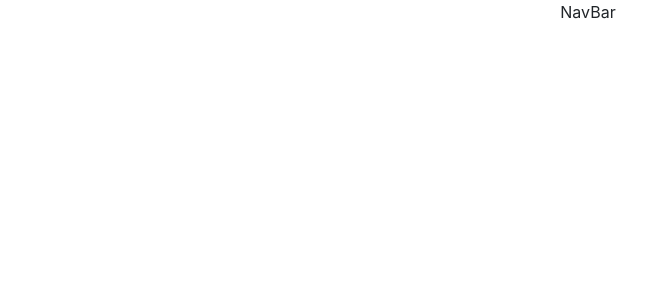
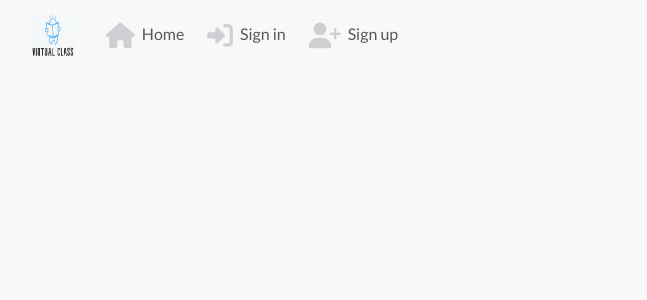
Before and after one commit to robinoldman/virtualclass, a React (Create React App) app: page / in a window 1280 px wide. Shown: the top 300 px of the page, without its empty margins (52-699 px from the left). Built offline with nearby package versions, Linux system fonts and the light colour scheme.

Commit message:
add nav bar css

```diff
--- a/public/index.html
+++ b/public/index.html
@@ -2,7 +2,7 @@
 <html lang="en">
   <head>
     <meta charset="utf-8" />
-    <link rel="icon" href="%PUBLIC_URL%/favicon.ico" />
+    <link rel="icon" href="%PUBLIC_URL%/logo-small.png" />
     <meta name="viewport" content="width=device-width, initial-scale=1" />
     <meta name="theme-color" content="#000000" />
     <meta
@@ -10,6 +10,10 @@
       content="Web site created using create-react-app"
     />
     <link rel="apple-touch-icon" href="%PUBLIC_URL%/logo192.png" />
+    <script src="https://kit.fontawesome.com/f012b4df15.js" crossorigin="anonymous"></script>
+    <style>
+      @import url('https://fonts.googleapis.com/css2?family=Lato:wght@300;400;700&family=Roboto:wght@300;400;500&display=swap');
+      </style>
     <!--
       manifest.json provides metadata used when your web app is installed on a
       user's mobile device or desktop. See https://developers.google.com/web/fundamentals/web-app-manifest/
--- a/src/App.css
+++ /dev/null
@@ -1,38 +0,0 @@
-.App {
-  text-align: center;
-}
-
-.App-logo {
-  height: 40vmin;
-  pointer-events: none;
-}
-
-@media (prefers-reduced-motion: no-preference) {
-  .App-logo {
-    animation: App-logo-spin infinite 20s linear;
-  }
-}
-
-.App-header {
-  background-color: #282c34;
-  min-height: 100vh;
-  display: flex;
-  flex-direction: column;
-  align-items: center;
-  justify-content: center;
-  font-size: calc(10px + 2vmin);
-  color: white;
-}
-
-.App-link {
-  color: #61dafb;
-}
-
-@keyframes App-logo-spin {
-  from {
-    transform: rotate(0deg);
-  }
-  to {
-    transform: rotate(360deg);
-  }
-}
--- a/src/App.js
+++ b/src/App.js
@@ -1,10 +1,9 @@
-import Button from "react-bootstrap/Button";
-import './App.css';
+import styles from "./App.module.css"
 import NavBar from "./components/NavBar";
 
 function App() {
   return (
-    <div className="App">
+    <div className={styles.App}>
       <NavBar />
     </div>
   );
--- /dev/null
+++ b/src/App.module.css
@@ -0,0 +1,36 @@
+.App {
+    font-family: "Lato", sans-serif;
+    background-color: #f8f8f8;
+    min-height: 100vh;
+  }
+
+  * {
+    box-sizing: border-box;
+  }
+
+  a {
+    color: #555555;
+    transition: color ease-in-out 0.3s;
+  }
+
+  a:hover {
+    text-decoration: none;
+  }
+
+  a:hover i {
+    color: #2142b2;
+    transition: color ease-in-out 0.3s;
+  }
+
+  i {
+    color: #cfced3;
+    font-size: 1.6rem;
+    padding: 7px;
+    vertical-align: middle;
+  }
+
+  i:hover {
+    cursor: pointer;
+    transition: color ease-in-out 0.3s;
+    color: #2142b2;
+  }
--- a/src/components/NavBar.js
+++ b/src/components/NavBar.js
@@ -1,9 +1,31 @@
-import React from 'react'
+import React from "react";
+import { Navbar, Container, Nav } from "react-bootstrap";
+import logo from "../assests/logo-medium.png";
 
 const NavBar = () => {
   return (
-    <div>NavBar</div>
-  )
-}
+    <Navbar expand="md" fixed="top">
+      <Container>
+        <Navbar.Brand>
+          <img src={logo} alt="logo" height="45" />
+        </Navbar.Brand>
+        <Navbar.Toggle aria-controls="basic-navbar-nav" />
+        <Navbar.Collapse id="basic-navbar-nav">
+          <Nav className="ml-auto text-left">
+            <Nav.Link>
+              <i className="fas fa-home"></i>Home
+            </Nav.Link>
+            <Nav.Link>
+            <i class="fa-solid fa-right-to-bracket"></i>Sign in
+            </Nav.Link>
+            <Nav.Link>
+              <i className="fas fa-user-plus"></i>Sign up
+            </Nav.Link>
+          </Nav>
+        </Navbar.Collapse>
+      </Container>
+    </Navbar>
+  );
+};
 
-export default NavBar
+export default NavBar;
```
Also changed, not shown: public/logo-small.png (added), src/assests/logo-medium.png (added).
